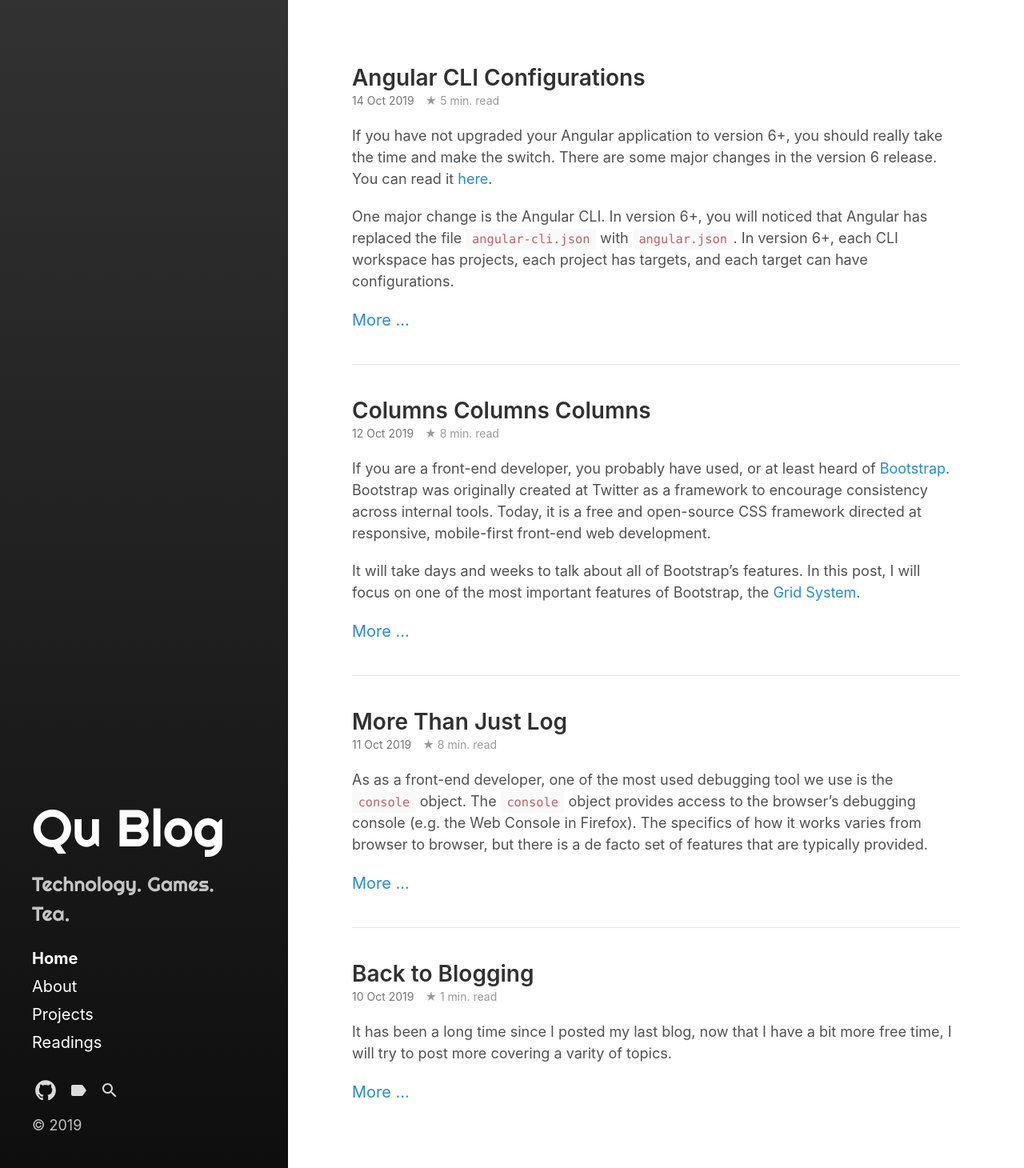
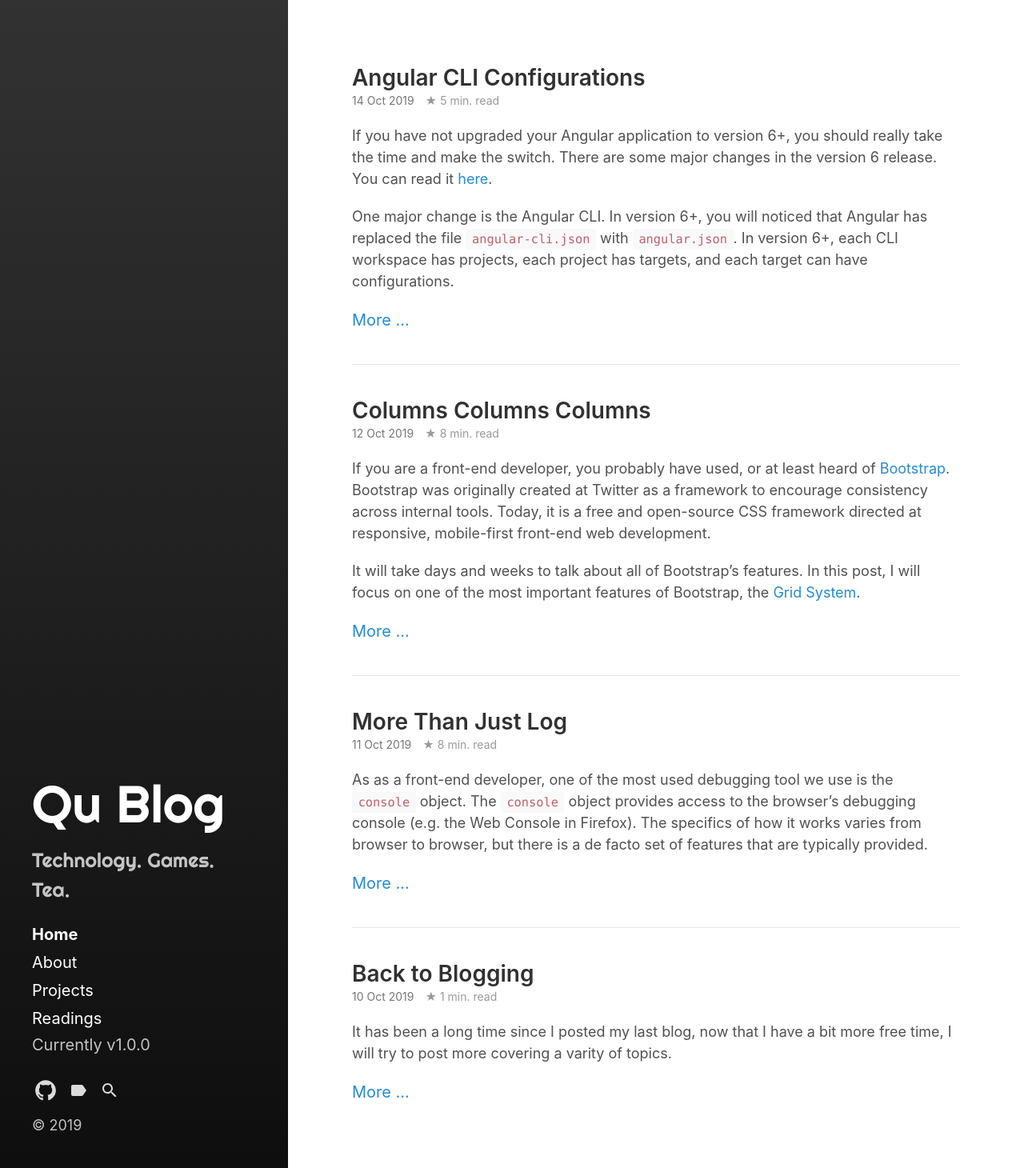
Before and after one commit to yiqu/yiqu.github.io, a Jekyll site: the page built from index.html, in a window 1280 px wide. Shown: the whole page at 80% size. Built offline with Jekyll 4.4.1, drawn with Linux system fonts in a browser that asks for light colours; some web fonts are replaced; the list of posts is cut into pages by our own code.

Commit message:
Update _config.yml

```diff
--- a/_config.yml
+++ b/_config.yml
@@ -6,6 +6,7 @@ highlighter:      rouge
 title:            Qu Blog
 tagline:          'Thoughts from Kevin'
 description:      'Technology. Games. Tea.'
+version:          '1.0.0'
 url:              https://yiqu.github.io
 baseurl:          '/'
                   # the optional subpath of your site, e.g. "/blog"
```
